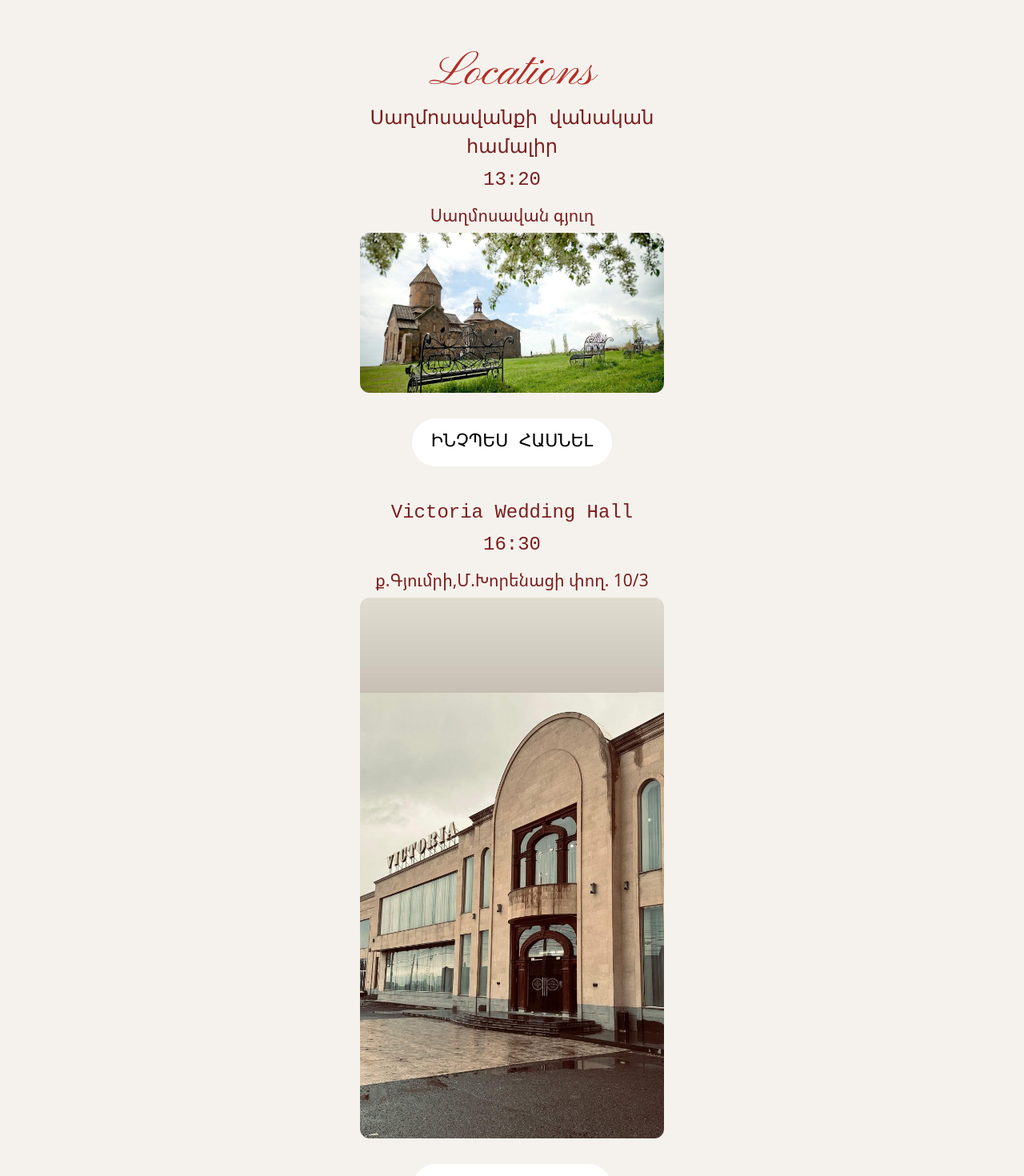
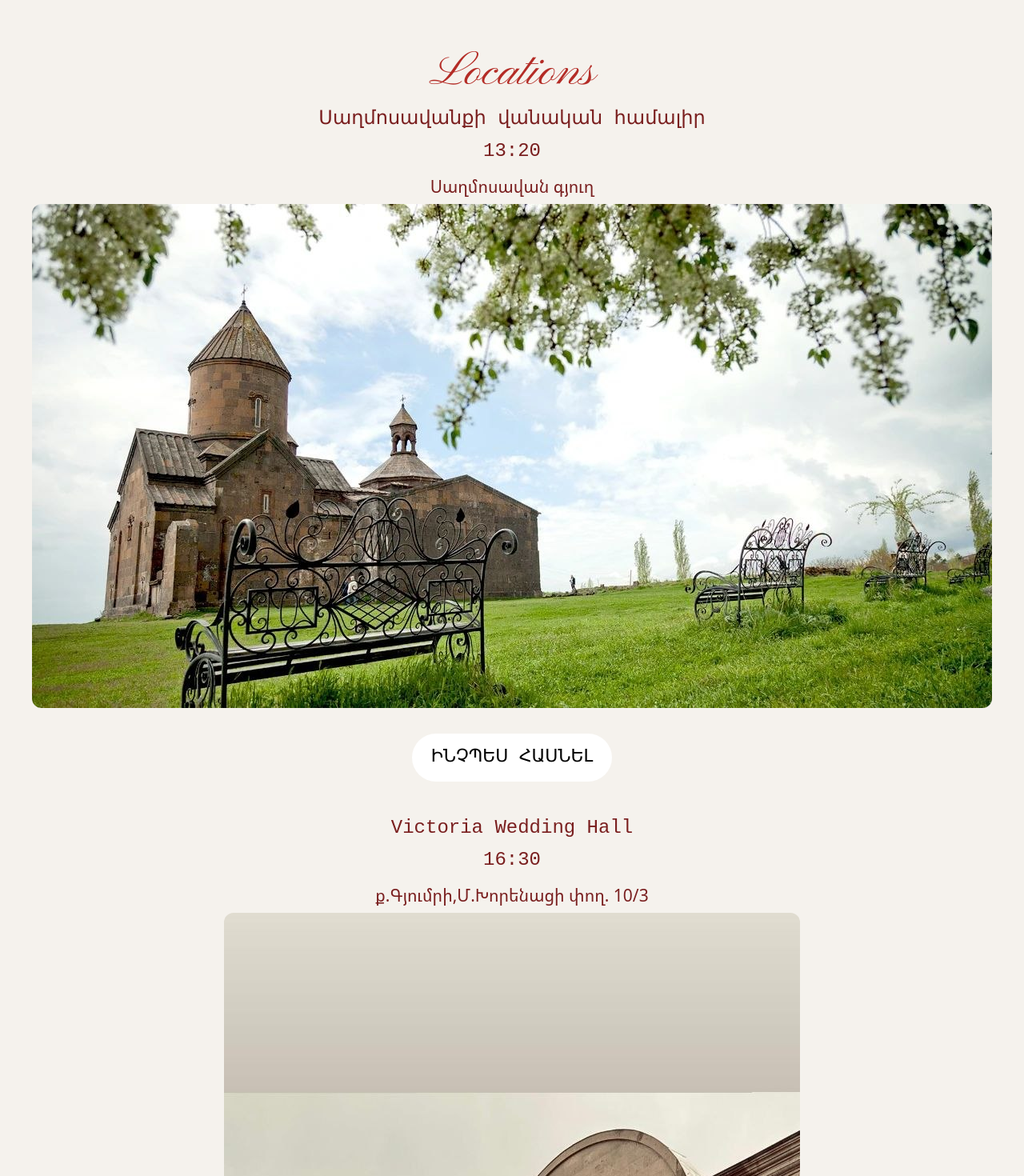
Before and after one commit to Vanush27/Wedd-G, a React (Create React App) app: page / in a window 1280 px wide. Shown: the part 2760-4230 px from the top of the page at 80% size. Built offline with nearby package versions, Linux system fonts and the light colour scheme.

Commit message:
change image size

```diff
--- a/src/components/event-details/ChurchPage.tsx
+++ b/src/components/event-details/ChurchPage.tsx
@@ -7,7 +7,6 @@
 
 const ChurchPage: React.FC = () => {
   return (
-    <div>
     <MapDetalis
       url={"https://yandex.ru/map-widget/v1/-/CPq-YZ3f"}
       name={"Սաղմոսավանքի վանական համալիր"}
@@ -15,7 +14,6 @@
       time={"13:20"}
       img={saxmosavanq}
     />
-    </div>
   );
 };
 
--- a/src/components/event-details/HallPage.tsx
+++ b/src/components/event-details/HallPage.tsx
@@ -5,7 +5,6 @@
 
 const HallPage = () => {
   return (
-    <div>
     <MapDetalis
       url={"https://yandex.ru/map-widget/v1/-/CPfarEn-"}
       name={"Victoria Wedding Hall"}
@@ -13,7 +12,6 @@
       time={"16:30"}
       img={victoriaHall}
     />
-    </div>
   );
 };
 
--- a/src/ui-kit/MapDetalis/MapDetalis.module.css
+++ b/src/ui-kit/MapDetalis/MapDetalis.module.css
@@ -1,6 +1,6 @@
 .wrapper {
   text-align: center;
-  max-width: 380px;
+  max-width: 95%;
 }
 
 .wrapper > p {
--- a/src/ui-kit/MapDetalis/MapDetalis.tsx
+++ b/src/ui-kit/MapDetalis/MapDetalis.tsx
@@ -16,7 +16,6 @@
   };
 
   return (
-    <div>
     <div className={styles.wrapper}>
       <h3>{name}</h3>
       <p>{time}</p>
@@ -30,7 +29,6 @@
         </button>
       </div>
     </div>
-    </div>
   );
 };
 
```
Also changed, not shown: src/assets/images/blue.png (added). Lines whose indentation alone changed are shown as unchanged.
